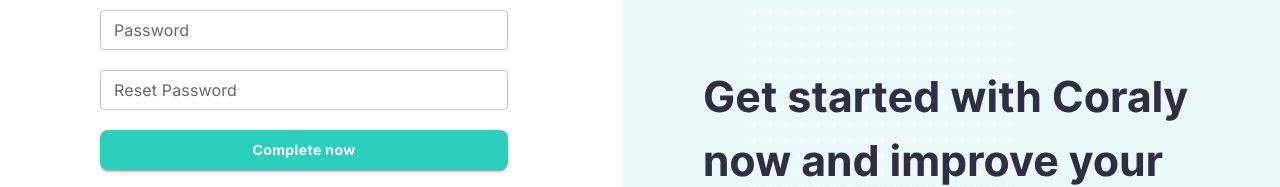
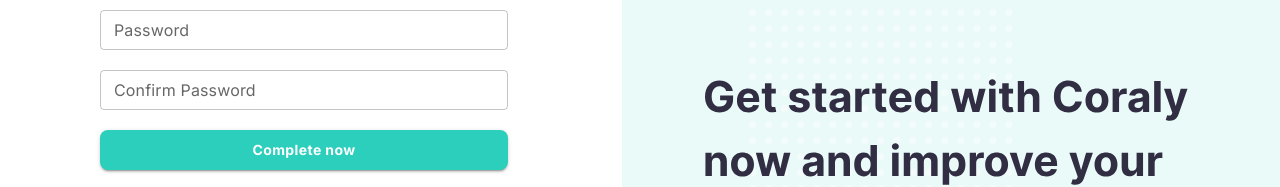
Before and after one commit to olaishola05/Coral, a React (Create React App) app: page /signup/complete-profile in a window 1280 px wide. Shown: the part 352-539 px from the top of the page. Built offline with nearby package versions, Linux system fonts and the light colour scheme; no server answers.

Commit message:
feat(app): Complete profile creation validation
Validate form input of workspace creation

```diff
--- a/src/Components/UI/Profile.tsx
+++ b/src/Components/UI/Profile.tsx
@@ -1,9 +1,13 @@
 import React from 'react'
+import { useLocation } from 'react-router-dom';
 import HeaderText from './HeaderText'
 import Box from '@mui/material/Box';
 import TextInput from './TextInput';
 import CustomButton from './CustomButton';
 import { styled } from '@mui/material/styles';
+import { useFormik } from 'formik';
+import * as yup from 'yup';
+import { useNavigation } from '../../hooks'
 
 const StyledContainerDiv = styled('div')(({ theme }) => ({
   [theme.breakpoints.down('sm')]: {
@@ -18,7 +22,51 @@
   },
 }))
 
+const validationSchema = yup.object({
+  name: yup
+    .string()
+    .min(3, 'Name should be of minimum 3 characters length')
+    .required('Name is required'),
+  surname: yup
+    .string()
+    .min(3, 'Surname should be of minimum 3 characters length')
+    .required('Surname is required'),
+  password: yup
+    .string()
+    .min(8, 'Password should be of minimum 8 characters length')
+    .required('Password is required'),
+  confirmPassword: yup
+    .string()
+    .min(8, 'Password should be of minimum 8 characters length')
+    .required('Password is required'),
+})
+
 const Profile = () => {
+  const location = useLocation()
+  const { state } = location
+  const navigate  = useNavigation()
+
+  const formik = useFormik({
+    initialValues: {
+      name: '',
+      surname: '',
+      password: '',
+      confirmPassword: '',
+    },
+    validationSchema: validationSchema,
+    onSubmit: (values) => {
+      const formData = {
+        ...values,
+        email: state.email,
+        workspace: state.workspace,
+        terms: state.terms,
+        authorization: state.authorization,
+      }
+      console.log(formData)
+      navigate('/signup/email-verification')
+    },
+  });
+
   return (
     <StyledContainerDiv>
       <HeaderText
@@ -32,10 +80,14 @@
             label='Name'
             placeholder='Marino'
             type='text'
-            value=''
             size='small'
             color='secondary'
-            onChange={() => { }}
+            name='name'
+            value={formik.values.name}
+            onChange={formik.handleChange}
+            onBlur={formik.handleBlur}
+            error={formik.touched.name && Boolean(formik.errors.name)}
+            helperText={formik.touched.name && formik.errors.name ? formik.errors.name : ''}
             required
             InputStyles={{ width: '199px' }}
           />
@@ -44,10 +96,14 @@
             label='Surname'
             placeholder='Lasting'
             type='text'
-            value=''
+            value={formik.values.surname}
             size='small'
             color='secondary'
-            onChange={() => { }}
+            name='surname'
+            onChange={formik.handleChange}
+            onBlur={formik.handleBlur}
+            error={formik.touched.surname && Boolean(formik.errors.surname)}
+            helperText={formik.touched.surname && formik.errors.surname ? formik.errors.surname : ''}
             required
             InputStyles={{ width: '199px' }}
           />
@@ -55,22 +111,30 @@
         <TextInput
           label='Password'
           placeholder='Password'
-          type='text'
-          value=''
+          name='password'
+          type='password'
+          value={formik.values.password}
+          onChange={formik.handleChange}
+          onBlur={formik.handleBlur}
+          error={formik.touched.password && Boolean(formik.errors.password)}
+          helperText={formik.touched.password && formik.errors.password ? formik.errors.password : ''}
           size='small'
           color='secondary'
-          onChange={() => { }}
           required
         />
 
         <TextInput
-          label='Reset Password'
-          placeholder='Reset Password'
-          type='text'
-          value=''
+          label='Confirm Password'
+          placeholder='Confirm Password'
+          type='password'
           size='small'
           color='secondary'
-          onChange={() => { }}
+          name='confirmPassword'
+          value={formik.values.confirmPassword}
+          onChange={formik.handleChange}
+          onBlur={formik.handleBlur}
+          error={formik.touched.confirmPassword && Boolean(formik.errors.confirmPassword)}
+          helperText={formik.touched.confirmPassword && formik.errors.confirmPassword ? formik.errors.confirmPassword : ''}
           required
         />
 
@@ -78,7 +142,7 @@
           color='success'
           variant='contained'
           type='submit'
-          onClick={() => { }}
+          onClick={() => formik.handleSubmit()}
         >
           Complete now
         </CustomButton>
--- a/src/Components/UI/SignupForm.tsx
+++ b/src/Components/UI/SignupForm.tsx
@@ -72,7 +72,6 @@
     },
     validationSchema: validationSchema,
     onSubmit: (values) => {
-      console.log(values)
       navigate('/signup/complete-profile', { state: values })
     },
   });
```
Also changed, not shown: 1 other file (tests, documents, lock files or other folders).
